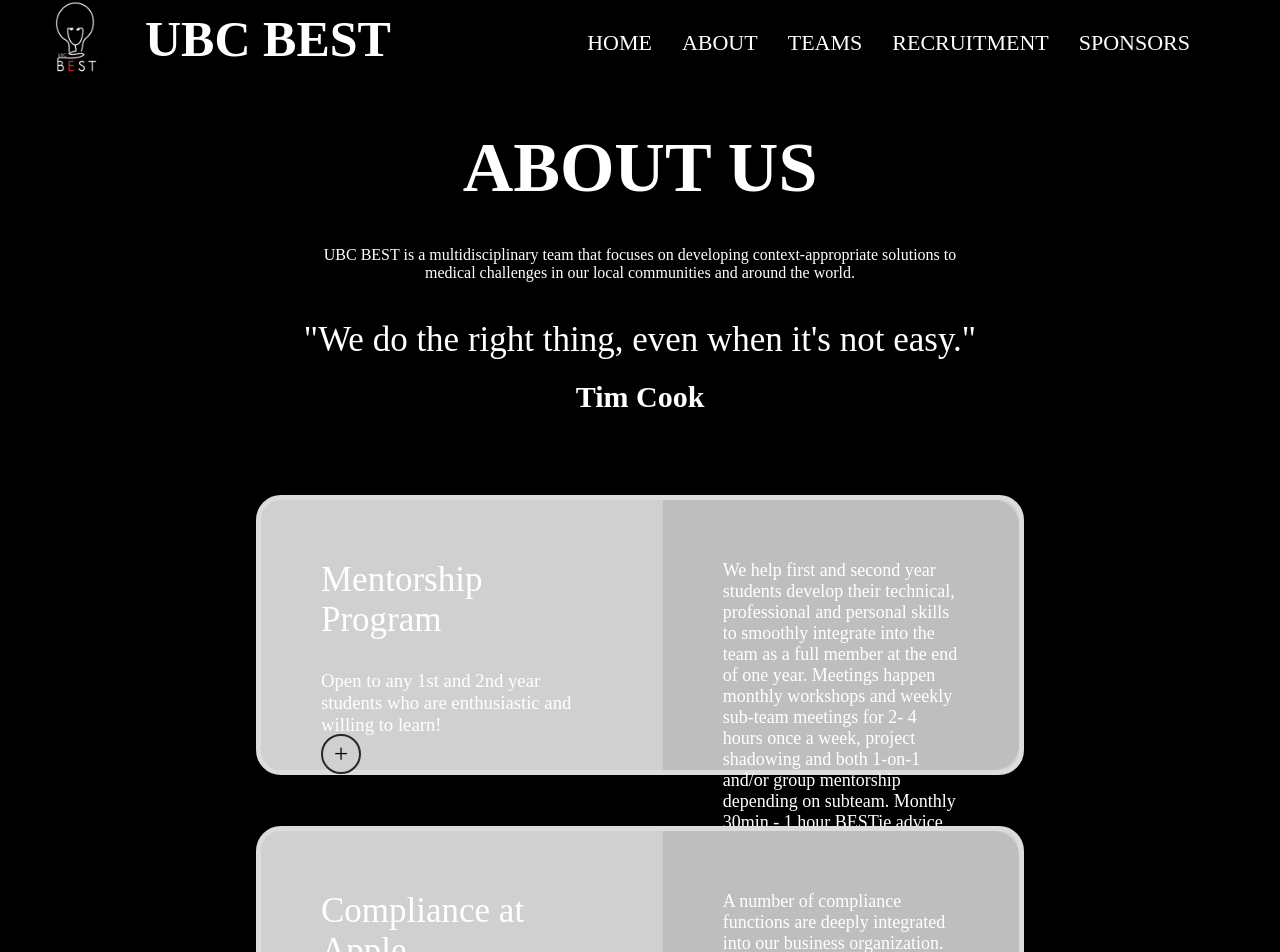
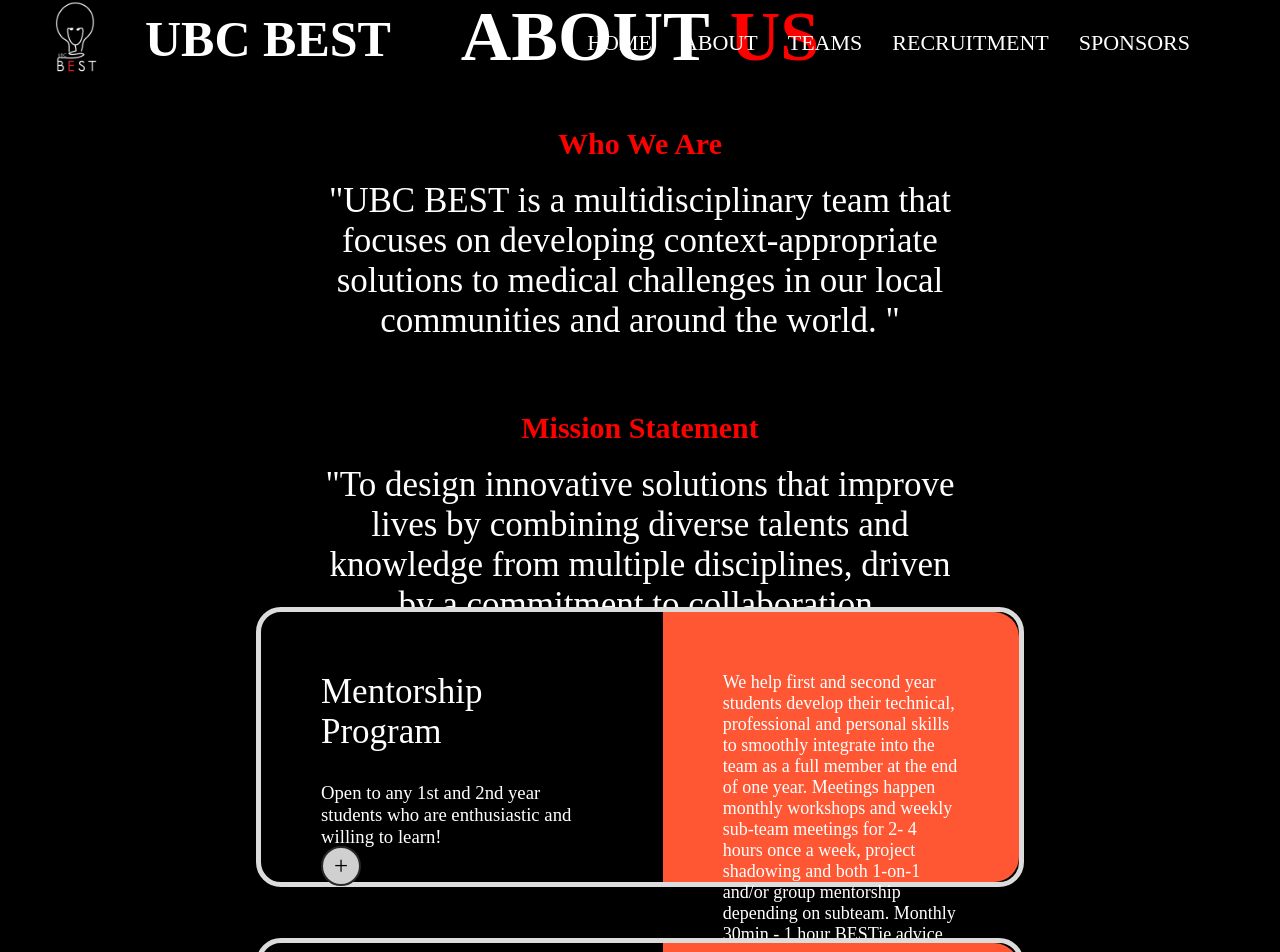
Before and after one commit to BESTubc/ubcbest.github.io, a React (Create React App) app: page /about in a window 1280 px wide. Shown: the part 35-987 px from the top of the page. Built offline with nearby package versions, Linux system fonts and the light colour scheme.

Commit message:
finish about page

```diff
--- a/src/App.css
+++ b/src/App.css
@@ -190,8 +190,8 @@
 #projects {
   height: 40vh;
   width: 100%;
-  background-color: white;
-  color: black;
+  background-color: black;
+  color: white;
 }
 
 .horizontal-projects-container {
@@ -289,9 +289,13 @@
   flex-direction: column;
   justify-content: center;
   align-items: center;
-  height: 40vh;
-  margin-top: 10px;
-  margin-bottom: 3%;
+  height: 60vh;
+}
+
+.about-mini-container {
+  display: flex;
+  justify-content: center;
+  flex-wrap: wrap;
 }
 
 .about-us-container p {
@@ -308,7 +312,7 @@
 }
 
 .about-us-card {
-  background-color: #D0D0D0;
+  background-color: black;
   border: 5px solid #DCDCDD;
   width: 60%;
   border-radius: 25px;
@@ -339,7 +343,7 @@
   padding: 60px;
   text-align: left;
   width: 50%;
-  background: #BEBEBE;
+  background: #FF5733;
   border-radius: 0px 25px 25px 0px;
   font-size: 18px;
   font-weight: 100;
--- a/src/components/Footer.jsx
+++ b/src/components/Footer.jsx
@@ -4,7 +4,7 @@
   return (
       <div class="container">
         <footer class="py-3 my-4">
-          <p class="text-center text-body-secondary" style={{color: "white", height: "8vh", display: "flex", alignItems: "center", justifyContent: "center"}}>© 2024 University of British Columbia - Biomedical Engineering Student Design Team</p>
+          <p class="text-center text-body-secondary" style={{color: "white", height: "8vh", display: "flex", alignItems: "center", justifyContent: "center", marginTop: "5%"}}>© 2024 University of British Columbia - Biomedical Engineering Student Design Team</p>
         </footer>
       </div>
   );
--- a/src/pages/About.jsx
+++ b/src/pages/About.jsx
@@ -7,16 +7,26 @@
   return (
     <div>
       <div className="about-us-container">
-        <h1>ABOUT US</h1>
-        <p>
-        UBC BEST is a multidisciplinary team that focuses on developing context-appropriate solutions to medical challenges in our local communities and around the world.{" "}
-        </p>
-        <h2>"We do the right thing, even when it's not easy."</h2>
-        <h3>
-          <strong>Tim Cook</strong>
-        </h3>
+        <div style={{display: "flex", justifyContent: "space-between"}}>
+          <h1 style={{marginRight: "10px"}}>ABOUT</h1>
+          <h1 style={{color:"red", marginLeft: "10px"}}>US</h1>
+        </div>
+
+        <div style={{width:"50%", marginTop: "50px"}}>
+          <h3 style={{color: "red"}}>
+            <strong>Who We Are</strong>
+          </h3>
+          <h2 style={{marginTop: "20px"}}>"UBC BEST is a multidisciplinary team that focuses on developing context-appropriate solutions to medical challenges in our local communities and around the world.{" "}"</h2>
+        </div>
+        <div style={{width:"50%", marginTop: "50px"}}>
+          <h3 style={{color: "red"}}>
+            <strong>Mission Statement</strong>
+          </h3>
+          <h2 style={{marginTop: "20px"}}>"To design innovative solutions that improve lives by combining diverse talents and knowledge from multiple disciplines, driven by a commitment to collaboration, inclusivity, and impact."</h2>
+        </div>
+
       </div>
-      <div className="container">
+      <div className="about-mini-container">
         <AboutUsCard
           title="Mentorship Program"
           subtitle="Open to any 1st and 2nd year students who are enthusiastic and willing to learn!"
```
